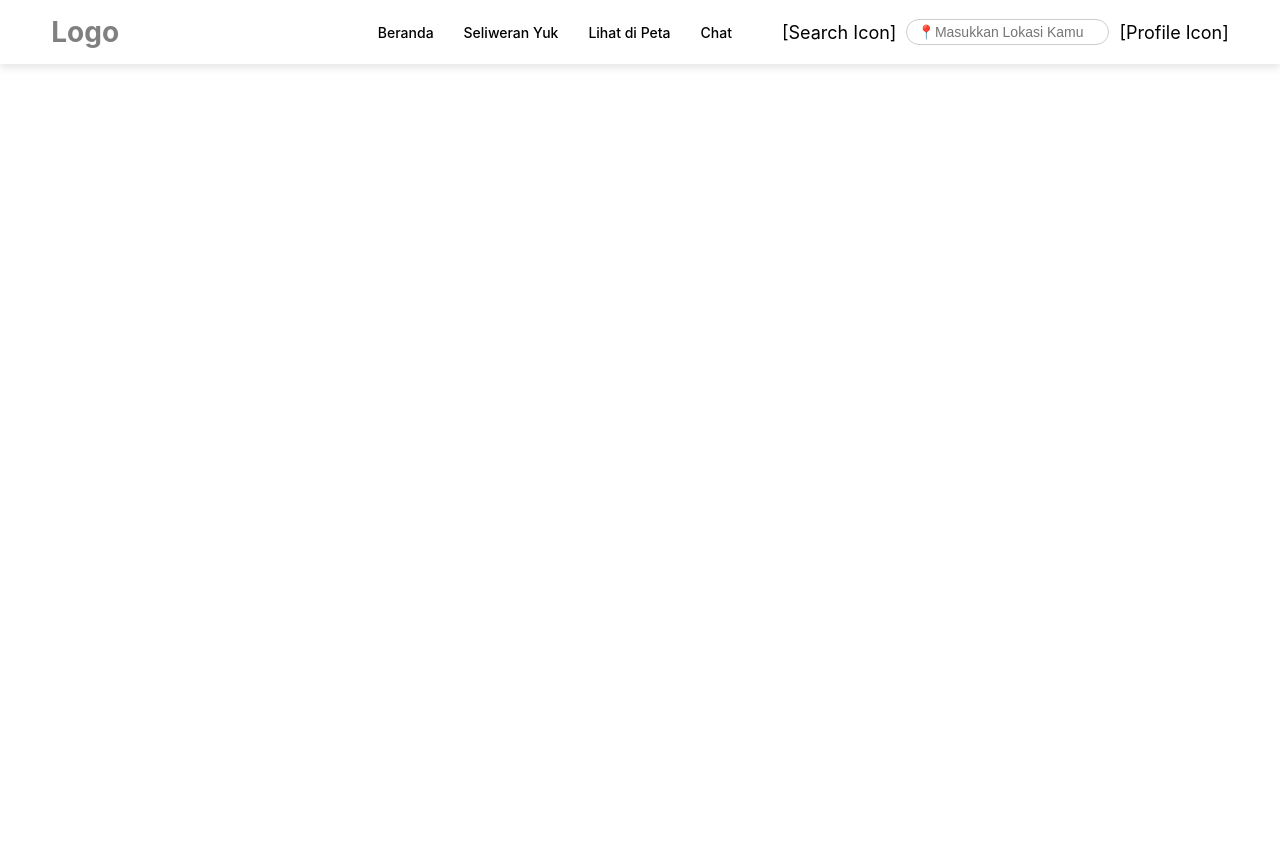
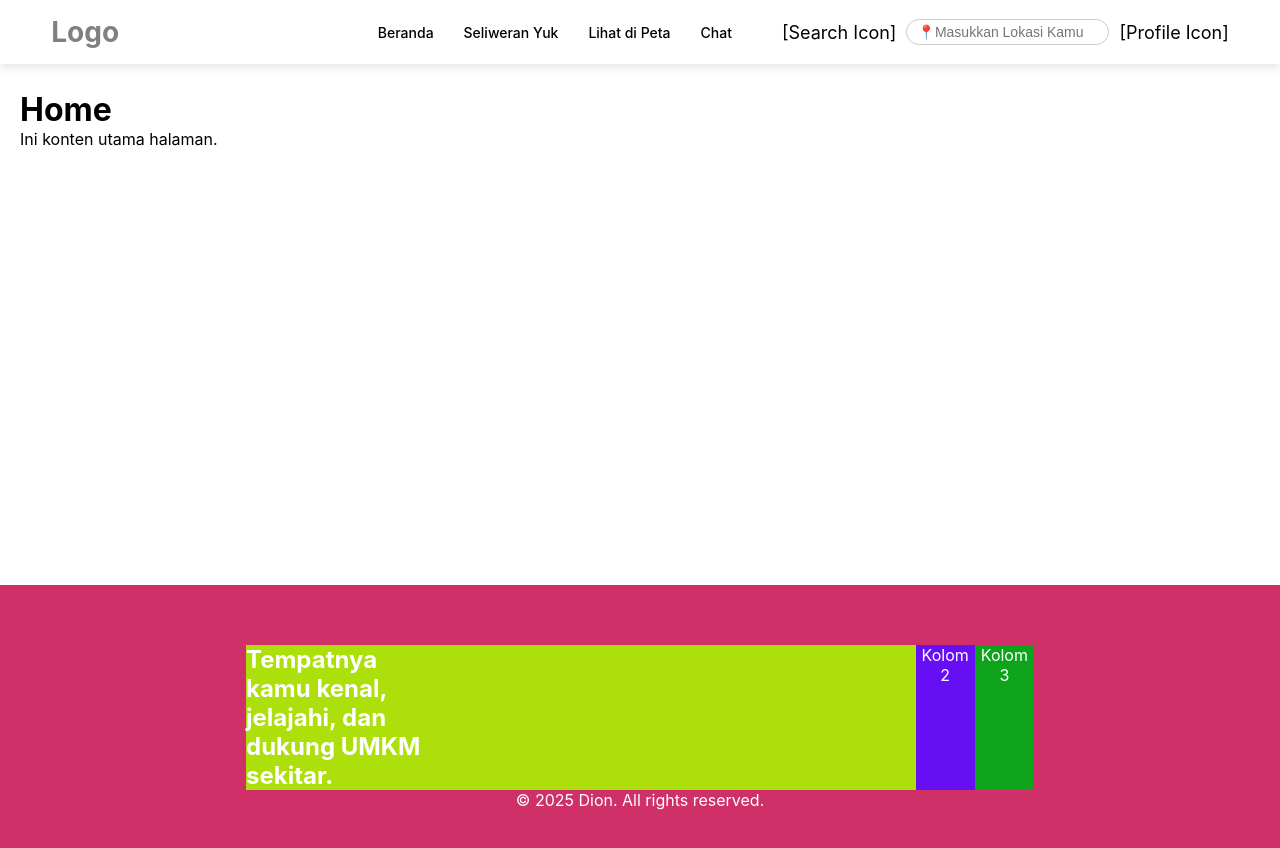
Before and after one commit to dionradithya/Seliwer, a React (Create React App) app: page / in a window 1280 px wide. Shown: the top 848 px of the page. Before the commit the page ends 800 px from the top, so only its background shows below. Built offline with nearby package versions, Linux system fonts and the light colour scheme.

Commit message:
adding footer (unfinished)

```diff
--- a/package.json
+++ b/package.json
@@ -9,6 +9,7 @@
     "@testing-library/user-event": "^13.5.0",
     "react": "^19.2.0",
     "react-dom": "^19.2.0",
+    "react-router-dom": "^7.9.5",
     "react-scripts": "5.0.1",
     "web-vitals": "^2.1.4"
   },
--- a/src/App.jsx
+++ b/src/App.jsx
@@ -1,13 +1,20 @@
+import React from "react";
+import { BrowserRouter as Router, Routes, Route } from "react-router-dom";
 import Navbar from "./components/Navbar/Navbar";
+import Home from "./pages/Home"; // buat halaman Home.jsx
+import About from "./pages/About"; // buat halaman About.jsx
 
 function App() {
   return (
-    <>
+    <Router>
       <Navbar />
       <div style={{ paddingTop: "70px" }}>
-        {/* HOMEPAGE */}
+        <Routes>
+          <Route path="/" element={<Home />} />
+          <Route path="/about" element={<About />} />
+        </Routes>
       </div>
-    </>
+    </Router>
   );
 }
 
--- /dev/null
+++ b/src/components/Footer/Footer.jsx
@@ -0,0 +1,20 @@
+import React from "react";
+
+const Footer = () => {
+  return (
+    <footer style={{backgroundColor: "#D03068", color: "#fff", padding: "60px 246px", textAlign: "center" }}>
+        <div style={{display:"flex", backgroundColor: "green"}}>
+            <div style={{ backgroundColor: "#addf0bff" }}>
+                <div></div>
+                <div style={{textAlign:"start" ,fontSize: "24px", fontWeight: "bold", width:"30%" }}>Tempatnya kamu kenal, jelajahi, dan dukung UMKM sekitar.</div>
+                <div></div>
+            </div>
+            <div style={{ backgroundColor: "#660ef4ff" }}>Kolom 2</div>
+            <div style={{ backgroundColor: "#0da31aff" }}>Kolom 3</div>
+        </div>
+        <div>© 2025 Dion. All rights reserved.</div>
+    </footer>
+  );
+};
+
+export default Footer;
--- /dev/null
+++ b/src/pages/About.jsx
@@ -0,0 +1,9 @@
+import React from 'react'
+
+export const About = () => {
+  return (
+    <div>About</div>
+  )
+}
+
+export default About
--- /dev/null
+++ b/src/pages/Home.jsx
@@ -0,0 +1,20 @@
+import React from 'react'
+import Footer from "../components/Footer/Footer";
+
+const Home = () => {
+  return (
+    <div style={{ display: "flex", flexDirection: "column", minHeight: "100vh" }}>
+
+      {/* Konten utama */}
+      <main style={{ flex: 1, padding: "20px" }}>
+        <h1>Home</h1>
+        <p>Ini konten utama halaman.</p>
+      </main>
+
+      {/* Footer */}
+      <Footer />
+    </div>
+  );
+};
+
+export default Home
```
Also changed, not shown: 1 other file (tests, documents, lock files or other folders).
